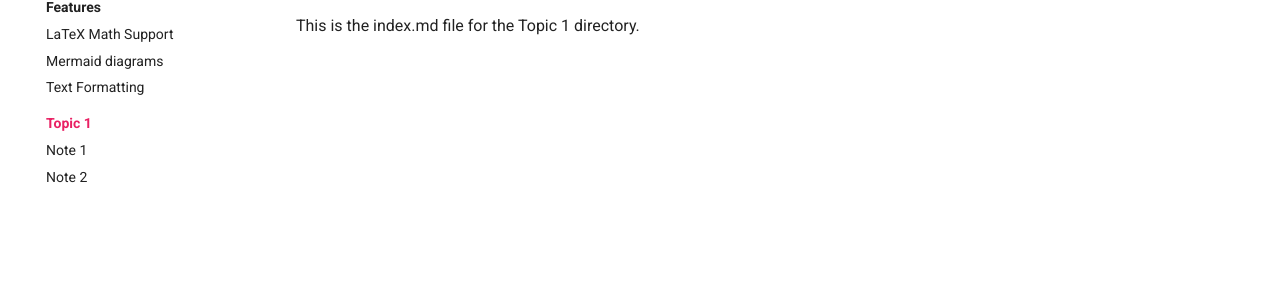
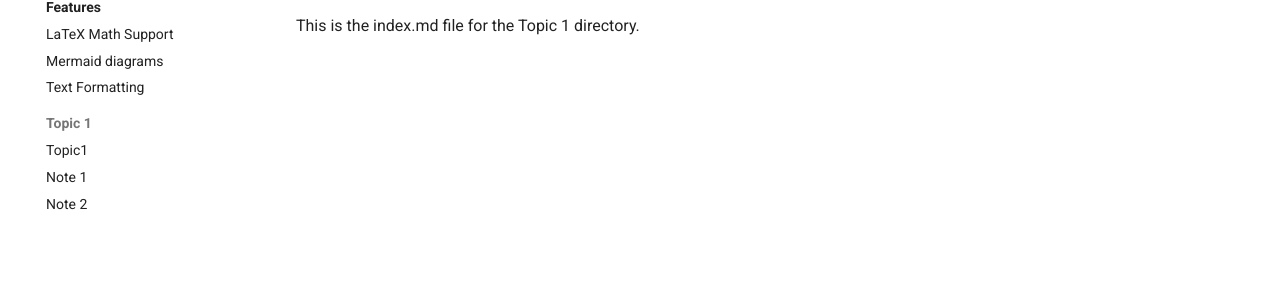
Before and after one commit to Tindalos/example, an MkDocs documentation site: the page built from docs/Topic 1/index.md, in a window 1280 px wide. Shown: the part 167-474 px from the top of the page. Built offline with MkDocs 1.6.1 and Material for MkDocs 9.7.7, drawn with Linux system fonts in a browser that asks for light colours.

Commit message:
Update mkdocs.yml

```diff
--- a/mkdocs.yml
+++ b/mkdocs.yml
@@ -35,7 +35,7 @@ nav:
         - Mermaid diagrams: Features/Mermaid Diagrams.md
         - Text Formatting: Features/Text Formatting.md
     - Topic 1:
-        - Topic 1/index.md
+        - Topic 1/Topic1.md
         - Note 1: Topic 1/Note 1.md
         - Note 2: Topic 1/Note 2.md
 
```
